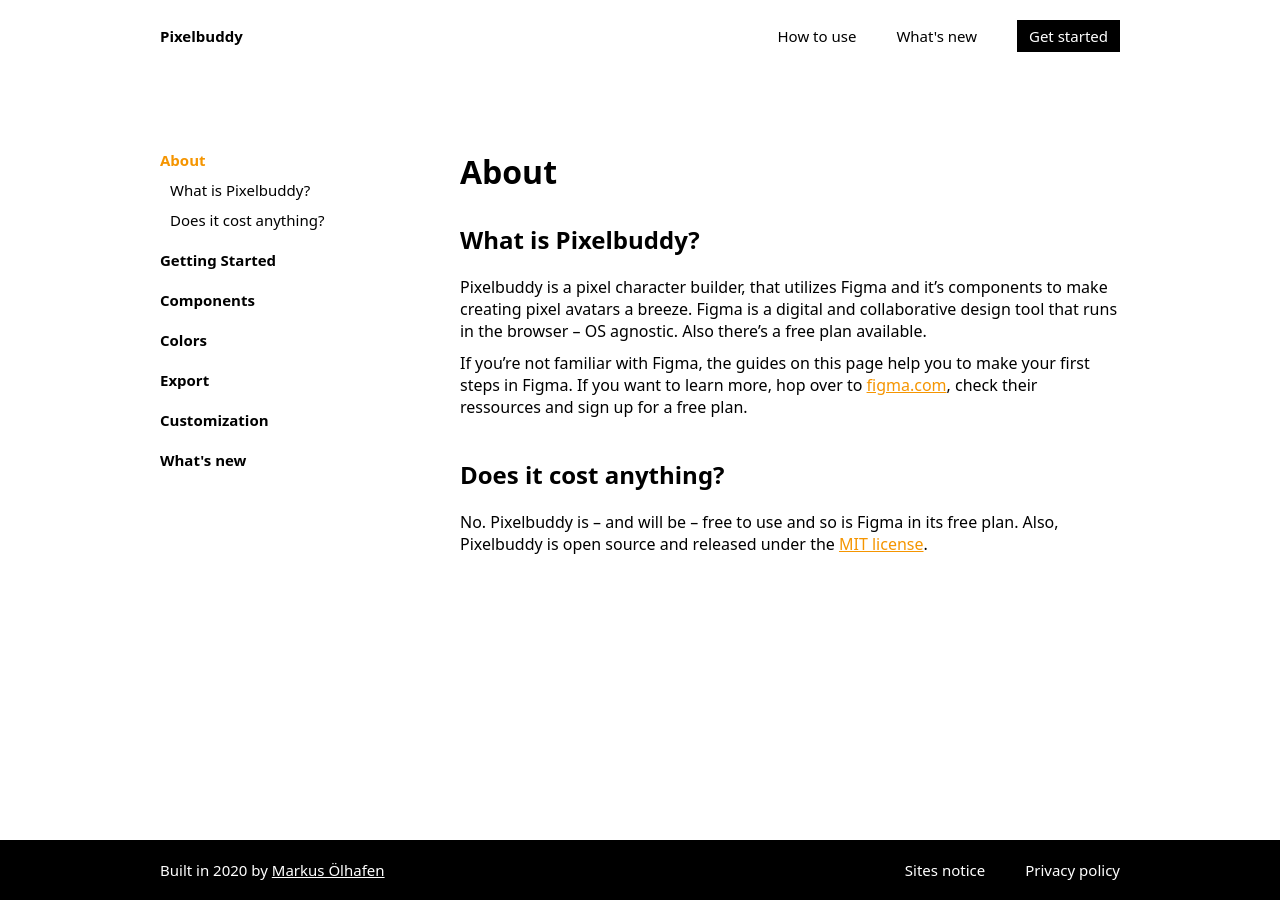
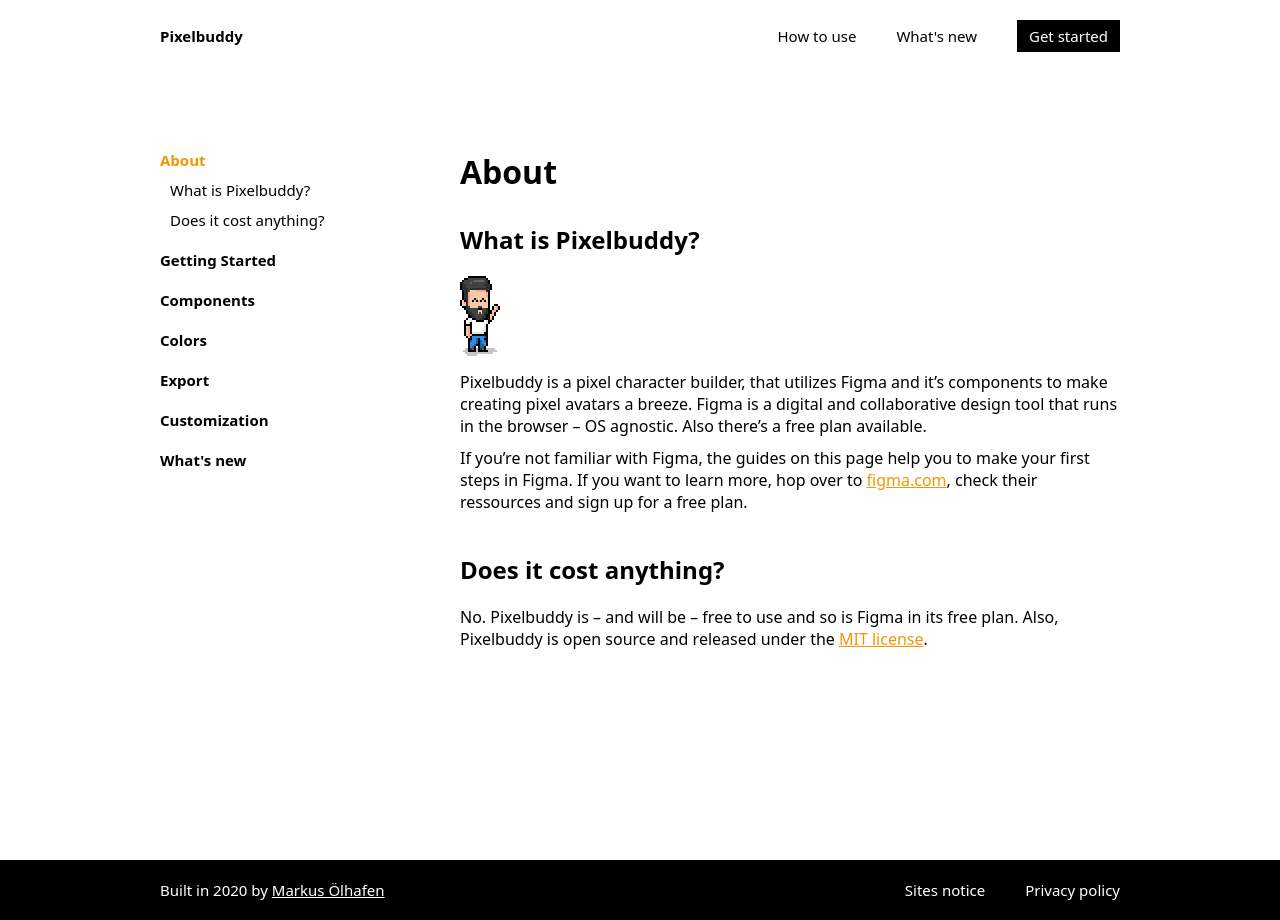
Before and after one commit to markusoelhafen/pixelbuddy, a Jekyll site: the page built from _guides/about.md, in a window 1280 px wide. Built offline with Jekyll 4.4.1, drawn with Linux system fonts in a browser that asks for light colours; the table of contents is made by our own code.

Commit message:
add image to about guide

```diff
--- a/_guides/about.md
+++ b/_guides/about.md
@@ -8,6 +8,8 @@
 # About
 
 ## What is Pixelbuddy?
+![Pixelbuddy waving](/assets/media/pixelbuddy.svg)
+
 Pixelbuddy is a pixel character builder, that utilizes Figma and it’s components to make creating pixel avatars a breeze.
 Figma is a digital and collaborative design tool that runs in the browser – OS agnostic. Also there’s a free plan available.
 
```
